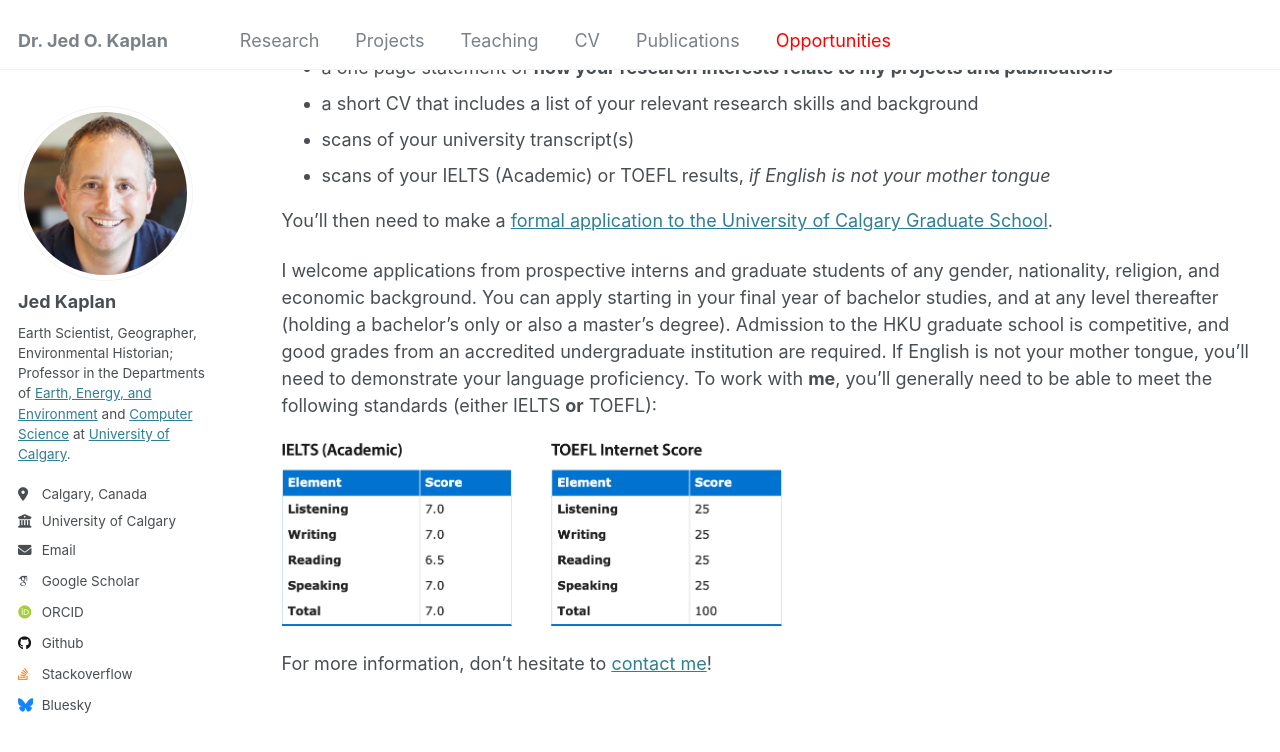
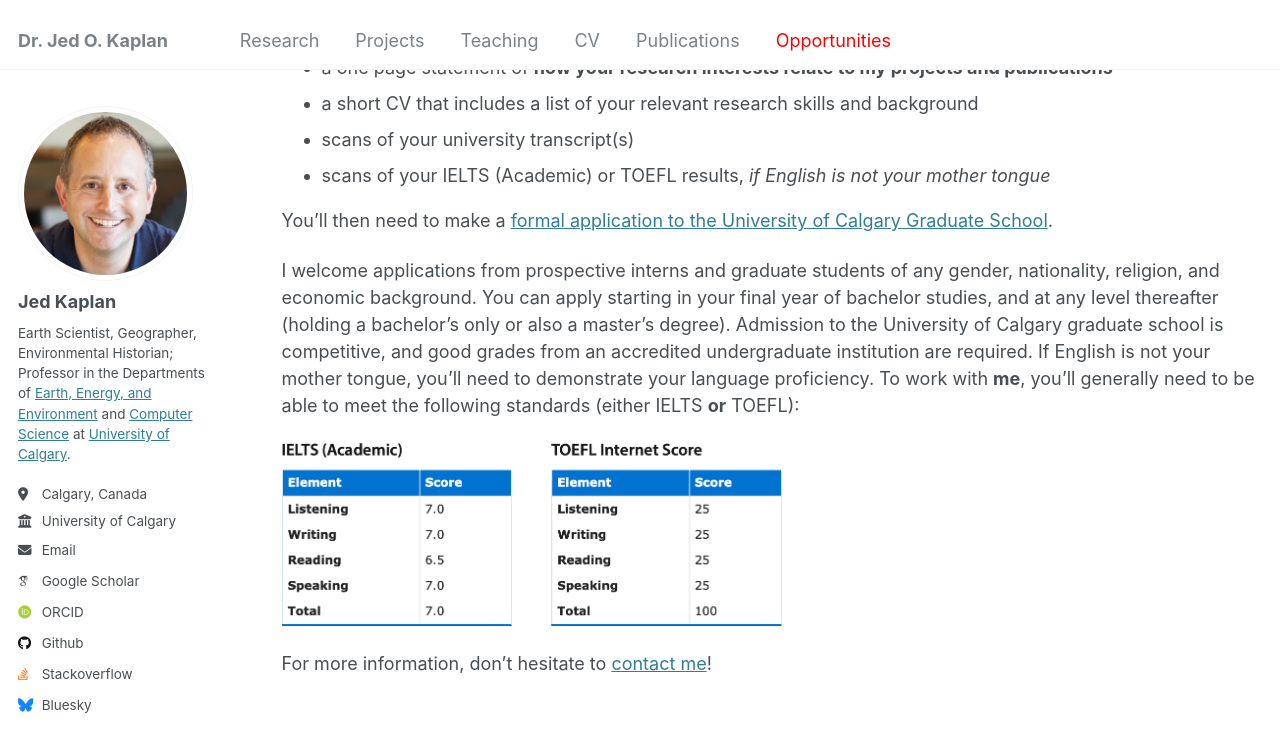
Before and after one commit to jedokaplan/jedokaplan.github.io, a Jekyll site: the page built from _pages/opportunities.md, in a window 1280 px wide and 900 px high, scrolled down 1889 px. Shown: the top 752 px of the window. Built offline with Jekyll 4.4.1, drawn with Linux system fonts in a browser that asks for light colours; some web fonts are replaced.

Commit message:
minor corrections

```diff
--- a/_pages/opportunities.md
+++ b/_pages/opportunities.md
@@ -55,7 +55,7 @@ If you are interested in working with **me**, please [email me](mailto:jed.kapla
 
 You'll then need to make a <a href="https://grad.ucalgary.ca/future-students/how-apply" target="_blank">formal application to the University of Calgary Graduate School</a>.
 
-I welcome applications from prospective interns and graduate students of any gender, nationality, religion, and economic background. You can apply starting in your final year of bachelor studies, and at any level thereafter (holding a bachelor's only or also a master's degree).  Admission to the HKU graduate school is competitive, and good grades from an accredited undergraduate institution are required. If English is not your mother tongue, you'll need to demonstrate your language proficiency. To work with **me**, you'll generally need to be able to meet the following standards (either IELTS **or** TOEFL):
+I welcome applications from prospective interns and graduate students of any gender, nationality, religion, and economic background. You can apply starting in your final year of bachelor studies, and at any level thereafter (holding a bachelor's only or also a master's degree).  Admission to the University of Calgary graduate school is competitive, and good grades from an accredited undergraduate institution are required. If English is not your mother tongue, you'll need to demonstrate your language proficiency. To work with **me**, you'll generally need to be able to meet the following standards (either IELTS **or** TOEFL):
 
 <img src='../images/englishreqs.png' alt="English" title="Minimum English standards" width="500">
 
```
Also changed, not shown: 1 other file.
